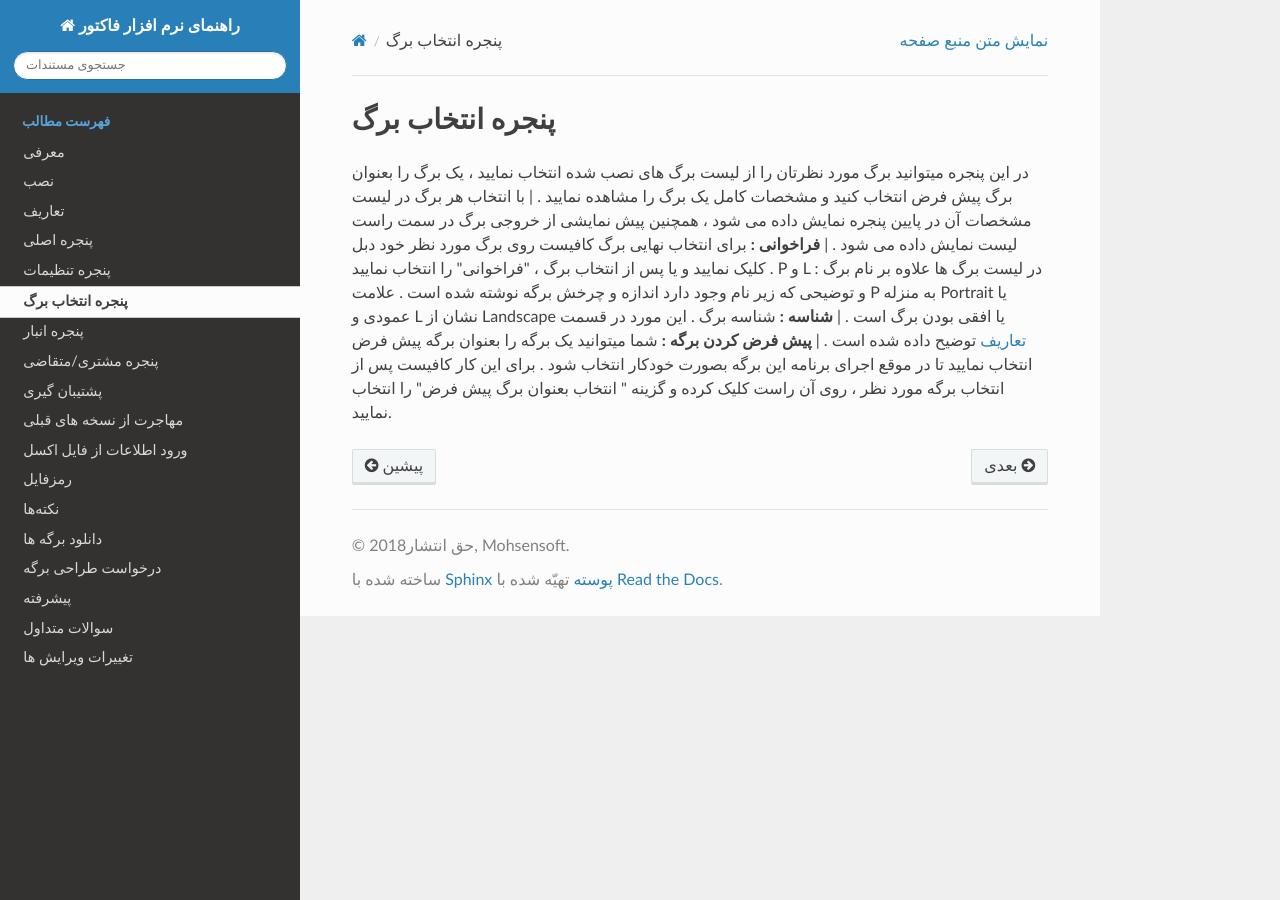
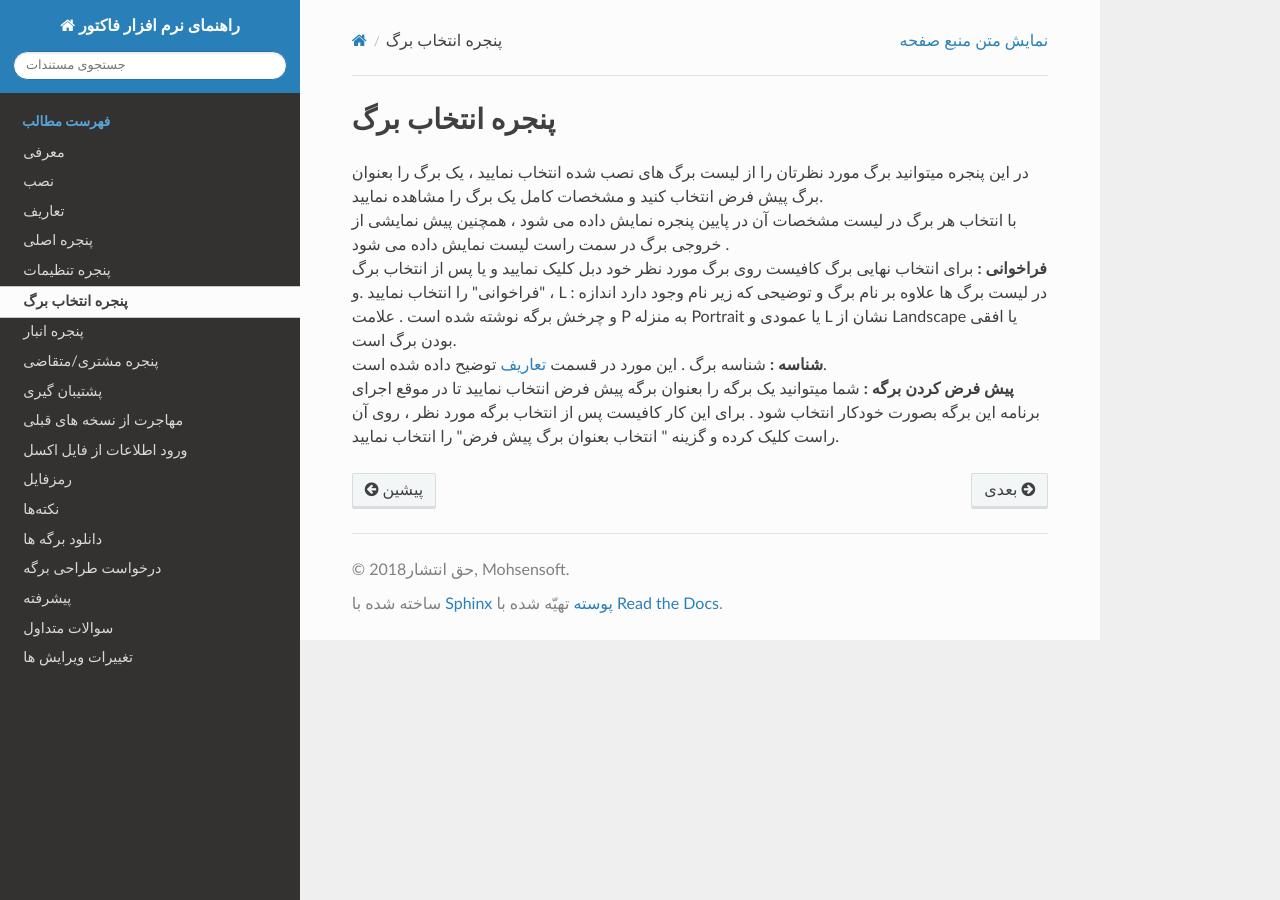
Before and after one commit to Mohsensoft/faktor-doc, a Sphinx documentation site: the page built from docs/source/page-selection-window.rst, in a window 1280 px wide. Built offline with Sphinx 7.4.7 and the Read the Docs theme 2.0.0, drawn with Linux system fonts in a browser that asks for light colours.

Commit message:
add hyperlinks and edit format

```diff
--- a/docs/source/page-selection-window.rst
+++ b/docs/source/page-selection-window.rst
@@ -1,10 +1,9 @@
 پنجره انتخاب برگ
 ====================
-در این پنجره میتوانید برگ مورد نظرتان را از لیست برگ های نصب شده انتخاب نمایید ، یک برگ را بعنوان برگ پیش فرض انتخاب کنید و مشخصات کامل یک برگ را مشاهده نمایید .
+| در این پنجره میتوانید برگ مورد نظرتان را از لیست برگ های نصب شده انتخاب نمایید ، یک برگ را بعنوان برگ پیش فرض انتخاب کنید و مشخصات کامل یک برگ را مشاهده نمایید.
 | با انتخاب هر برگ در لیست مشخصات آن در پایین پنجره نمایش داده می شود ، همچنین پیش نمایشی از خروجی برگ در سمت راست لیست نمایش داده می شود .
-| **فراخوانی :** برای انتخاب نهایی برگ کافیست روی برگ مورد نظر خود دبل کلیک نمایید و یا پس از انتخاب برگ ، "فراخوانی" را انتخاب نمایید .
-P و L : در لیست برگ ها علاوه بر نام برگ و توضیحی که زیر نام وجود دارد اندازه و چرخش برگه نوشته شده است . علامت P به منزله Portrait یا عمودی و L نشان از Landscape یا افقی بودن برگ است .
-| **شناسه :** شناسه برگ . این مورد در قسمت تعاریف_ توضیح داده شده است .
+| **فراخوانی :** برای انتخاب نهایی برگ کافیست روی برگ مورد نظر خود دبل کلیک نمایید و یا پس از انتخاب برگ ، "فراخوانی" را انتخاب نمایید .و L : در لیست برگ ها علاوه بر نام برگ و توضیحی که زیر نام وجود دارد اندازه و چرخش برگه نوشته شده است . علامت P به منزله Portrait یا عمودی و L نشان از Landscape یا افقی بودن برگ است.
+| **شناسه :** شناسه برگ . این مورد در قسمت تعاریف_ توضیح داده شده است.
 | **پیش فرض کردن برگه :** شما میتوانید یک برگه را بعنوان برگه پیش فرض انتخاب نمایید تا در موقع اجرای برنامه این برگه بصورت خودکار انتخاب شود . برای این کار کافیست پس از انتخاب برگه مورد نظر ، روی آن راست کلیک کرده و گزینه " انتخاب بعنوان برگ پیش فرض" را انتخاب نمایید.
 
 
```
